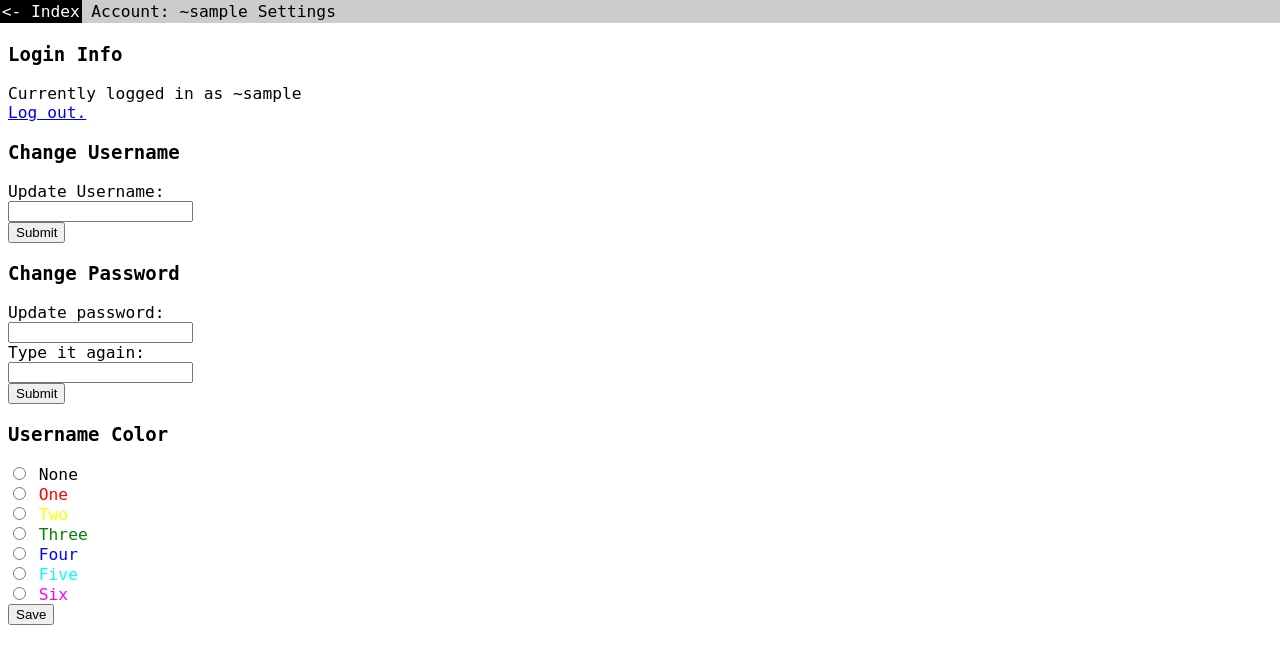
After one commit to bbj-dev/bbj, a Python web app: template templates/account.html in a window 1280 px wide. The commit adds this page. Shown: the top 664 px of the page. Run offline with Jinja, Linux system fonts and the light colour scheme; the template is opened without the code that fills it: most values are stand-ins (such as "Sample title", 1, 10 or a date in 2020).

Commit message:
add account management to web

```diff
--- a/src/db.py
+++ b/src/db.py
@@ -463,6 +463,10 @@ def validate(keys_and_values):
                 raise BBJUserError(
                     "Username may not be empty.")
 
+            elif type(value) != str:
+                raise BBJUserError(
+                    "Username must be a string.")
+
             elif contains_nonspaces(value):
                 raise BBJUserError(
                     "Username cannot contain whitespace characters besides spaces.")
--- /dev/null
+++ b/templates/account.html
@@ -0,0 +1,81 @@
+<!DOCTYPE html>
+<html>
+<head>
+    <title>Log In: BBJ</title>
+    <meta name="viewport" content="width=device-width, initial-scale=1" />
+    <link rel="stylesheet" href="/css/base.css">
+</head>
+<body>
+
+    <div id="navbar">
+        <span class="bbjLogo" onclick="window.location.href='/index'">&lt;- Index</span>
+        {% if authorized_user %}
+        Account: <span class="color{{ authorized_user['color']}}">~{{ authorized_user["user_name"] }}</span>
+        {% else %}
+        <span>Not logged in.</span>
+        {% endif %}
+        {% if authorized_user %}
+        Settings
+        {% endif %}
+    </div>
+
+    {% if authorized_user %}
+    <div class="settingsBlock">
+        <h3>Login Info</h3>
+        <span>Currently logged in as <span class="color{{ authorized_user['color'] }}">~{{ authorized_user["user_name"] }}</span></span>
+        <br>
+        <a href="/logout">Log out.</a>
+    </div>
+    <div class="settingsBlock">
+        <h3>Change Username</h3>
+        <form autocomplete="off" action="/account">
+            <label for="updateUsername">Update Username:</label><br>
+            <input type="text" autocomplete="off" id="updateUsername" name="updateUsername"><br>
+            <input type="submit" value="Submit">
+        </form>
+    </div>
+    <div class="settingsBlock">
+        <h3>Change Password</h3>
+        <form autocomplete="off" action="/account">
+            <label for="updatePassword">Update password:</label><br>
+            <input autocomplete="off" type="password" name="updatePassword" id="updatePassword"><br>
+            <label for="passwordConfirmation">Type it again:</label><br>
+            <input autocomplete="off" type="password" name="passwordConfirmation" id="passwordConfirmation"><br>
+            <input type="submit" value="Submit">
+        </form>
+    </div>
+    <div class="settingsBlock">
+        <h3>Username Color</h3>
+        <form method="get" action="/account">
+            <input type="radio" id="color0" name="color" value="0">
+            <label for="color0">None</label><br>
+            <input type="radio" id="color1" name="color" value="1">
+            <label for="color1"><span class="color1">One</span></label><br>
+            <input type="radio" id="color2" name="color" value="2">
+            <label for="color2"><span class="color2">Two</span></label><br>
+            <input type="radio" id="color3" name="color" value="3">
+            <label for="color3"><span class="color3">Three</span></label><br>
+            <input type="radio" id="color4" name="color" value="4">
+            <label for="color4"><span class="color4">Four</span></label><br>
+            <input type="radio" id="color5" name="color" value="5">
+            <label for="color5"><span class="color5">Five</span></label><br>
+            <input type="radio" id="color6" name="color" value="6">
+            <label for="color6"><span class="color6">Six</span></label><br>
+            <input type="submit" value="Save">
+        </form>
+    </div>
+
+
+    {% else %}
+    <div class="settingsBlock">
+        <form class="loginForm" method="post" action="/account">
+            <label for="username">Username:</label>
+            <input type="text" name="username" /><br />
+            <label for="password">Password:</label>
+            <input type="password" name="password" /><br />
+            <input type="submit" value="Log in" />
+        </form>
+    </div>
+    {% endif %}
+</body>
+</html>
--- a/templates/threadIndex.html
+++ b/templates/threadIndex.html
@@ -17,9 +17,9 @@
       <span>Not logged in.</span>
       {% endif %}
       {% if authorized_user %}
-      <a class="navbarLink" href="/login">Manage</a>
+      <a class="navbarLink" href="/account">Manage</a>
       {% else %}
-      <a class="navbarLink" href="/login">Login</a>
+      <a class="navbarLink" href="/account">Login</a>
       {% endif %}
     </div>
 
--- a/templates/threadLoad.html
+++ b/templates/threadLoad.html
@@ -19,9 +19,9 @@
         <span>Not logged in.</span>
         {% endif %}
         {% if authorized_user %}
-        <a class="navbarLink" href="/login">Manage</a>
+        <a class="navbarLink" href="/account">Manage</a>
         {% else %}
-        <a class="navbarLink" href="/login">Login</a>
+        <a class="navbarLink" href="/account">Login</a>
         {% endif %}
       </div>
 
```
Also changed, not shown: server.py (+41 -7 lines), templates/login.html (deleted, +0 -22 lines).
